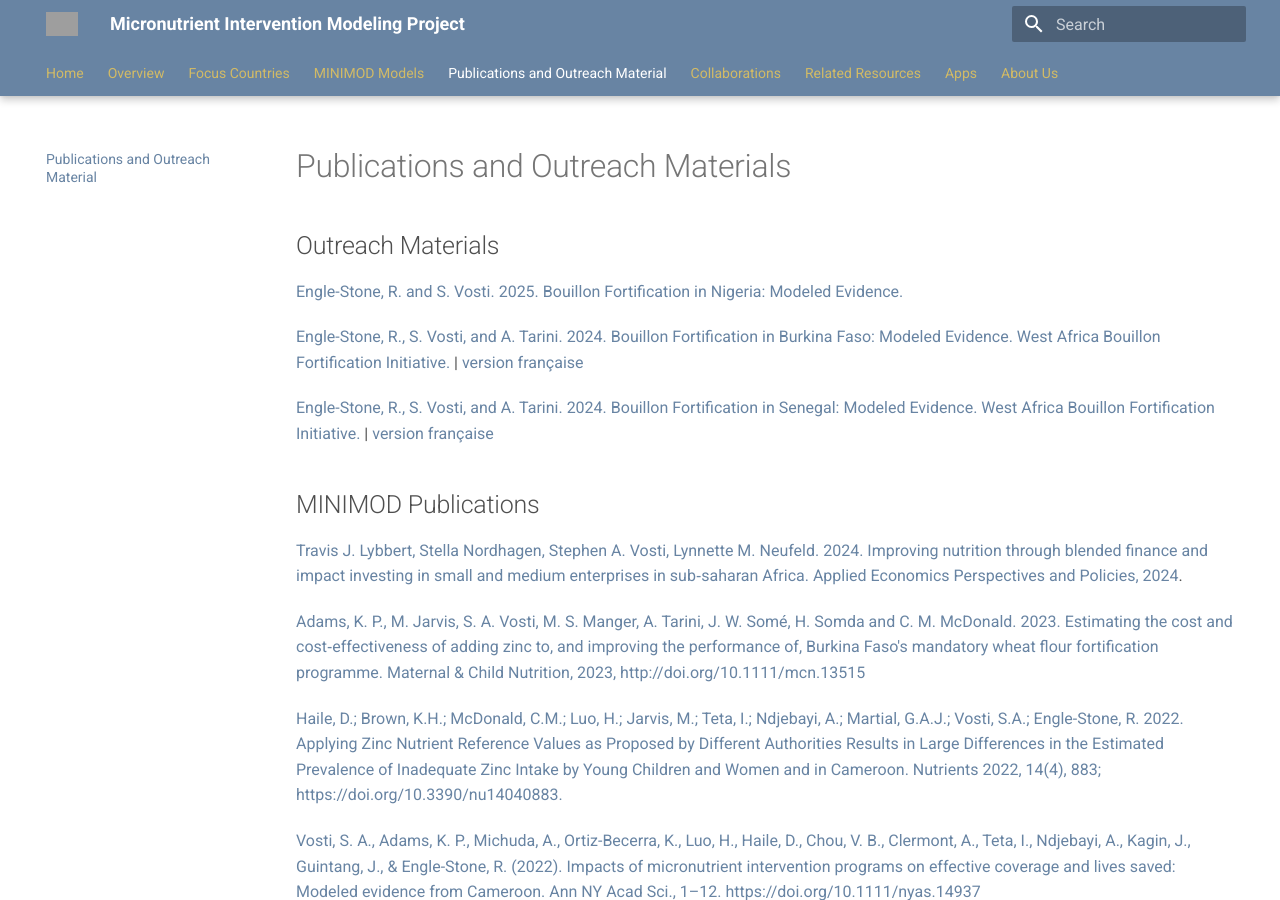
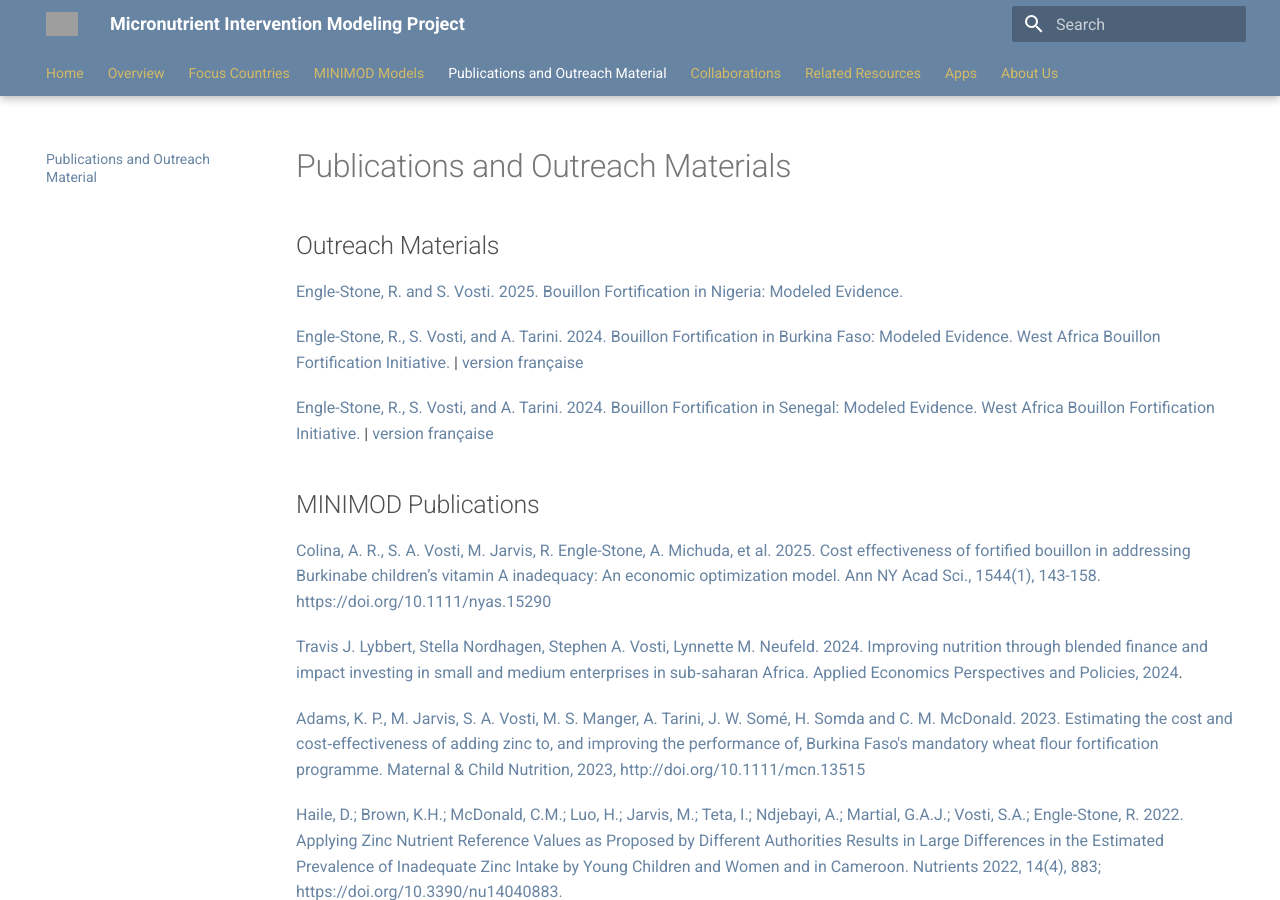
Before and after one commit to minimod-nutrition/minimod-website, an MkDocs documentation site: the page built from docs/publications.md, in a window 1280 px wide and 900 px high. Built offline with MkDocs 1.6.1 and Material for MkDocs 9.7.7, drawn with Linux system fonts in a browser that asks for light colours; nearby versions of some CDN libraries; grey boxes are pictures that could not be loaded.

Commit message:
Add publication: Cost effectiveness of fortified bouillon in addressing Burkinabe children’s vitamin A inadequacy

```diff
--- a/docs/publications.md
+++ b/docs/publications.md
@@ -14,6 +14,8 @@ hide:
 [Engle-Stone, R., S. Vosti, and A. Tarini. 2024. Bouillon Fortification in Senegal: Modeled Evidence. West Africa Bouillon Fortification Initiative.](publications/Research-Brief-1_Modeling_Senegal_English-10Feb2024-final.pdf) | <span lang="fr">[version française](publications/Research-Brief-1_Modeling_Senegal_French_Feb-14.pdf)</span>
 
 ## MINIMOD Publications
+
+[Colina, A. R., S. A. Vosti, M. Jarvis, R. Engle-Stone, A. Michuda, et al. 2025. Cost effectiveness of fortified bouillon in addressing Burkinabe children’s vitamin A inadequacy: An economic optimization model. Ann NY Acad Sci., 1544(1), 143-158. https://doi.org/10.1111/nyas.15290](publications/Colina_et_al_Cost_effectiveness_of_fortified_bouillon_NYAS_2025.pdf)
 
 [Travis J. Lybbert, Stella Nordhagen, Stephen A. Vosti, Lynnette M. Neufeld. 2024. Improving nutrition through blended finance and impact investing in small and medium enterprises in sub‐saharan Africa. Applied Economics Perspectives and Policies, 2024](https://doi.org/10.1002/aepp.13418).
 
```
Also changed, not shown: 1 other file.
